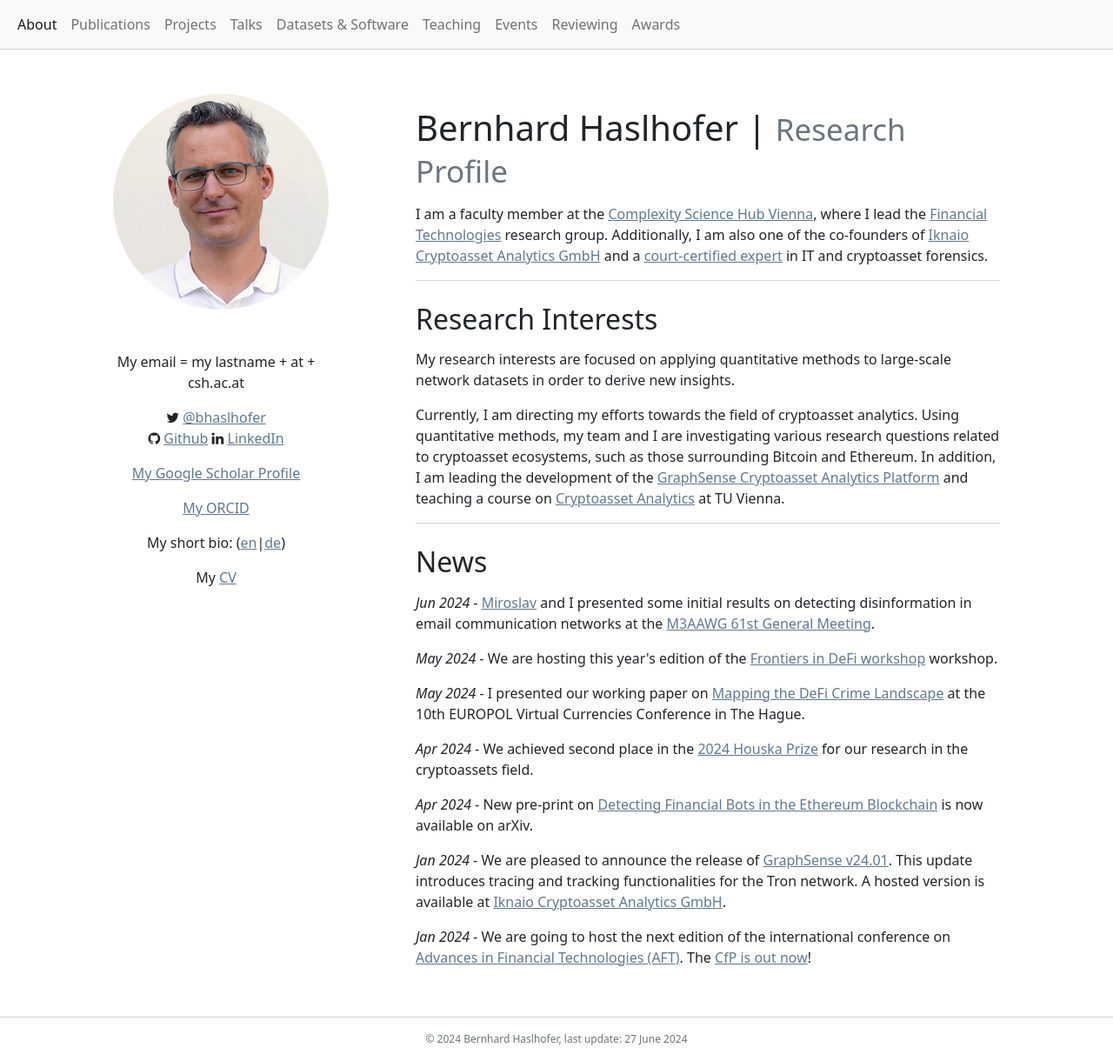
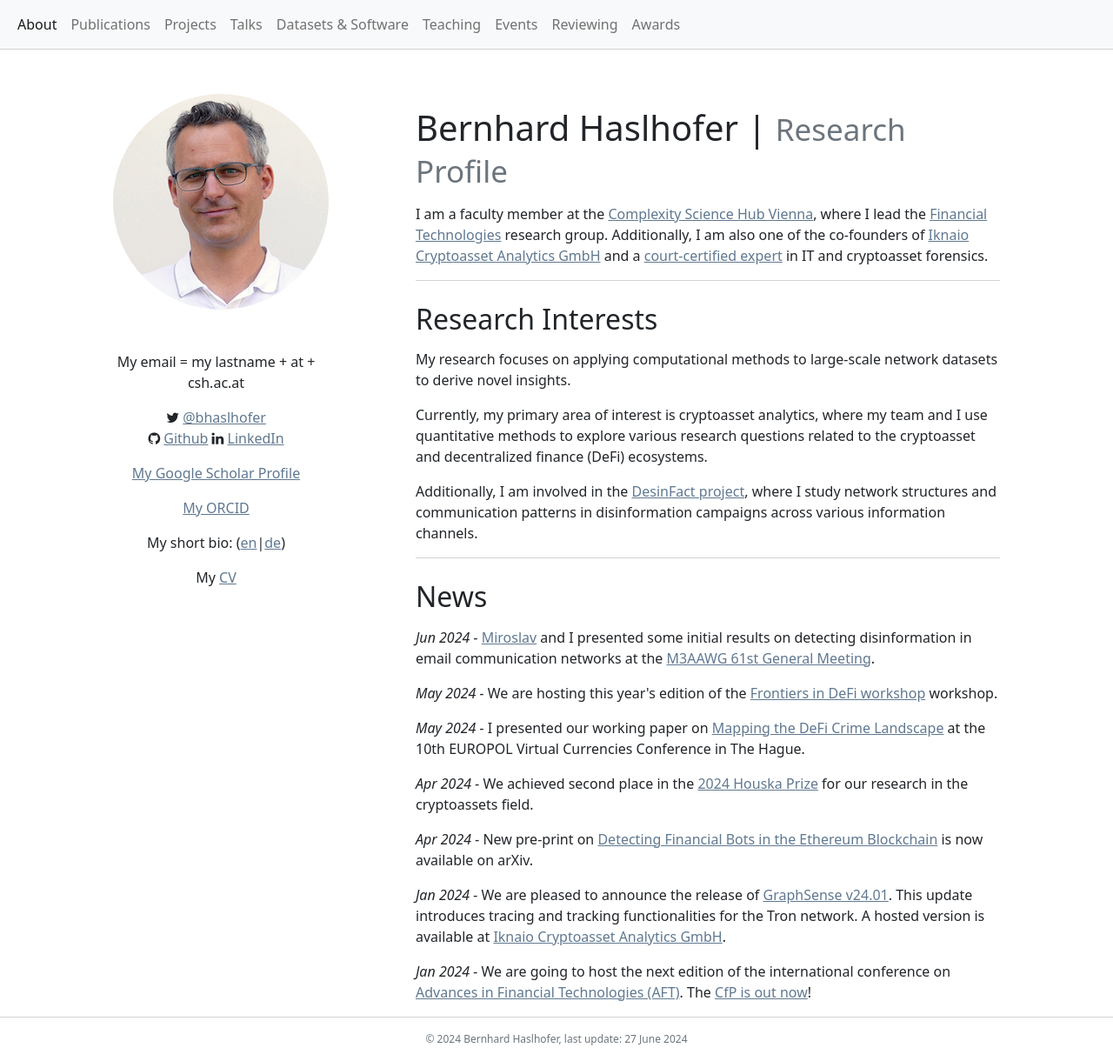
Before and after one commit to behas/behas.github.com, a Jekyll site: the page built from index.html, in a window 1280 px wide and 1220 px high. Shown: the whole window at 87% size. Built offline with Jekyll 4.4.1, drawn with Linux system fonts in a browser that asks for light colours; a style sheet for code colours, icons or effects is not loaded.

Commit message:
updated main

```diff
--- a/index.html
+++ b/index.html
@@ -46,9 +46,11 @@
       <section>
         <h2>Research Interests</h2>
 
-          <p>My research interests are focused on applying quantitative methods to large-scale network datasets in order to derive new insights.</p>
+          <p>My research focuses on applying computational methods to large-scale network datasets to derive novel insights.</p>
 
-          <p>Currently, I am directing my efforts towards the field of cryptoasset analytics. Using quantitative methods, my team and I are investigating various research questions related to cryptoasset ecosystems, such as those surrounding Bitcoin and Ethereum. In addition, I am leading the development of the <a href="https://graphsense.github.io/">GraphSense Cryptoasset Analytics Platform</a> and teaching a course on <a href="https://tiss.tuwien.ac.at/course/educationDetails.xhtml?dswid=8915&dsrid=352&semester=2024S&courseNr=192080">Cryptoasset Analytics</a> at TU Vienna.</p>
+          <p>Currently, my primary area of interest is cryptoasset analytics, where my team and I use quantitative methods to explore various research questions related to the cryptoasset and decentralized finance (DeFi) ecosystems.</p>
+
+          <p>Additionally, I am involved in the <a href="https://projekte.ffg.at/projekt/4866636" target="_blank">DesinFact project</a>, where I study network structures and communication patterns in disinformation campaigns across various information channels.</p>
 
       </section>
 
```
